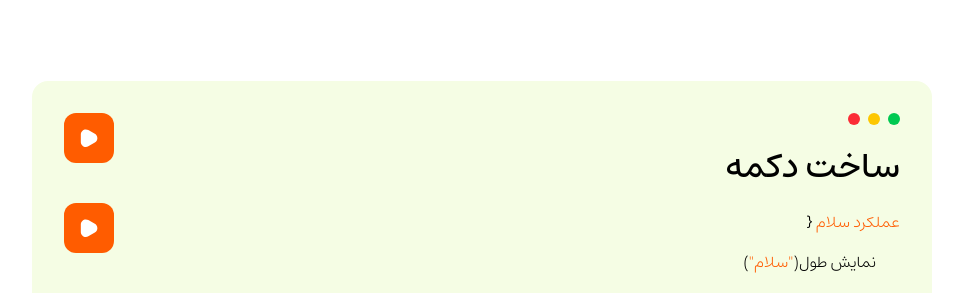
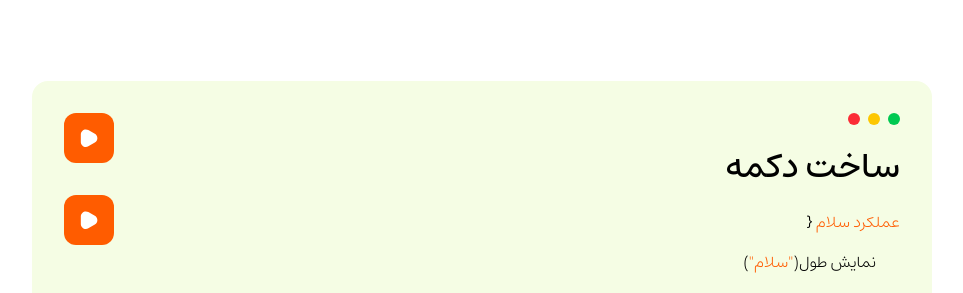
Before and after one commit to SalamLang/Salam-Website, a Next.js app: page / in a window 1280 px wide. Shown: the part 750-1043 px from the top of the page, without its empty margins (158-1121 px from the left). Built offline with nearby package versions, Linux system fonts and the light colour scheme; no server answers.

Commit message:
fix(CodeExample): adjust spacing in link container for improved layout

```diff
--- a/src/components/templates/CodeExample.jsx
+++ b/src/components/templates/CodeExample.jsx
@@ -22,7 +22,7 @@ function CodeExample() {
           </div>
           <a
             href={process.env.NEXT_PUBLIC_EDITOR_URL}
-            className="flex flex-col items-end justify-end gap-y-10"
+            className="flex flex-col items-end justify-end gap-y-8"
           >
             <ButtonCodeBox
               icon={
```
